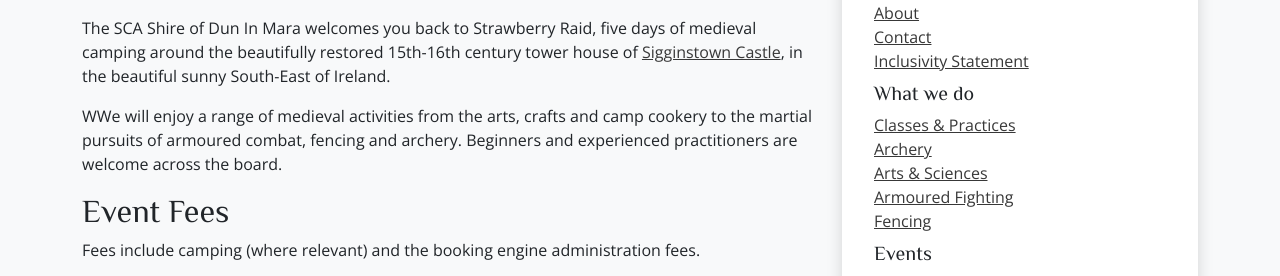
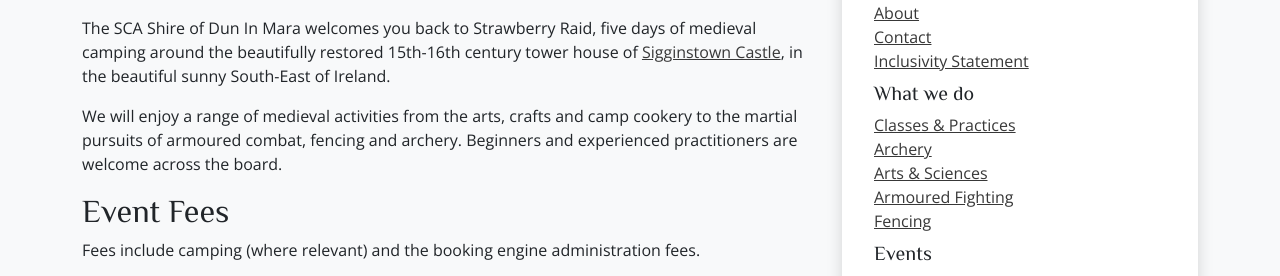
Before and after one commit to drachenwald/dun-in-mara, a Jekyll site: the page built from events/2023/strawberry-raid/index.md, in a window 1280 px wide and 900 px high. Shown: the part 344-620 px from the top of the window. Built offline with Jekyll 4.4.1, drawn with Linux system fonts in a browser that asks for light colours; comment, search, counter and statistics services are not loaded.

Commit message:
Typos and buttons

```diff
--- a/events/2023/strawberry-raid/index.md
+++ b/events/2023/strawberry-raid/index.md
@@ -10,7 +10,7 @@
 
 The SCA Shire of Dun In Mara welcomes you back to Strawberry Raid, five days of medieval camping around the beautifully restored 15th-16th century tower house of [Sigginstown Castle](https://www.sigginstowncastle.com/), in the beautiful sunny South-East of Ireland.
 
-WWe will enjoy a range of medieval activities from the arts, crafts and camp cookery to the martial pursuits of armoured combat, fencing and archery. Beginners and experienced practitioners are welcome across the board.
+We will enjoy a range of medieval activities from the arts, crafts and camp cookery to the martial pursuits of armoured combat, fencing and archery. Beginners and experienced practitioners are welcome across the board.
 
 
 ## Event Fees
@@ -34,7 +34,7 @@
 
 ## Attendees
 
-A list of people who have already booked, and given consent for their names to appear will appear here after bookings open: <a href="attending/">Attending</a>
+A list of people who have already booked, and given consent for their names to appear will appear here after bookings open: <a href="attending/" class="btn btn-primary">Attending</a>
 
 ## Accessibility
 
```
